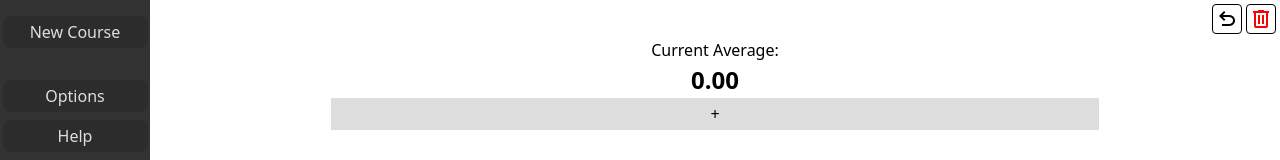
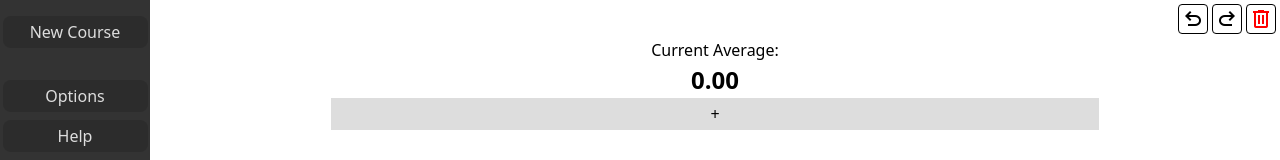
Before and after one commit to GuterBenutzername/cut-your-losses, a React (Vite) app: page / in a window 1280 px wide. Shown: the top 160 px of the page. Built offline with nearby package versions, Linux system fonts and the light colour scheme.

Commit message:
feat: add redos and make undo-redo work with assignment modifications

```diff
--- a/src/pages/App.tsx
+++ b/src/pages/App.tsx
@@ -1,14 +1,25 @@
 import { useState, useEffect } from "react";
-import { fakeCourse, Course, isCourseArray } from "../backend";
+import { fakeCourse, Course, isCourseArray, Assignment } from "../backend";
 import CourseTemplate from "./templates/course";
 import Sidebar from "./templates/organisms/sidebar/sidebar";
 import "./app.css";
 import produce, { applyPatches, type Patch } from "immer";
+
+function arrayEquals(a: unknown, b: unknown) {
+  return (
+    Array.isArray(a) &&
+    Array.isArray(b) &&
+    a.length === b.length &&
+    a.every((val, index) => val === b[index])
+  );
+}
+
 function App() {
   const [courses, setCourses] = useState<Course[]>(
-    localStorage.getItem("courses") === null || !isCourseArray(JSON.parse(localStorage.getItem("courses")!))
+    localStorage.getItem("courses") === null ||
+      !isCourseArray(JSON.parse(localStorage.getItem("courses")!))
       ? []
-      : JSON.parse(localStorage.getItem("courses")!) as Course[]
+      : (JSON.parse(localStorage.getItem("courses")!) as Course[])
   );
   const [coursePatches, setCoursePatches] = useState<
     Array<{ undo: Patch[]; redo: Patch[] }>
@@ -30,14 +41,10 @@ function App() {
           draft.shift();
           setCurrentVersion(currentVersion - 1);
         }
-      })
-    );
-  };
 
-  const onModifyCourse = (nextCourseState: Course, index: number) => {
-    setCourses(
-      produce(courses, (draft) => {
-        draft[index] = nextCourseState;
+        if (currentVersion < coursePatches.length - 1) {
+          draft.splice(currentVersion + 2)
+        }
       })
     );
   };
@@ -45,6 +52,11 @@ function App() {
   const onUndo = () => {
     setCourses(applyPatches(courses, coursePatches[currentVersion].undo));
     setCurrentVersion(currentVersion - 1);
+  };
+
+  const onRedo = () => {
+    setCourses(applyPatches(courses, coursePatches[currentVersion + 1].redo));
+    setCurrentVersion(currentVersion + 1);
   };
 
   const onCreateCourse = (name: string) => {
@@ -76,6 +88,98 @@ function App() {
 
   const currentCourse =
     courses.length > 0 ? courses[courseIndex] : new Course("", []);
+  const onModifyAssignment = (
+    event: { target: { value: string } },
+    assignmentIndex: number,
+    property: "name" | "grade" | "weight" | "theoretical"
+  ) => {
+    const nextCoursesState = produce(
+      courses,
+      (draft) => {
+        const toChange = draft[courseIndex]?.assignments[assignmentIndex];
+        const newValue = toChange.theoretical; // Ensure no race conditions occur if this property is changed
+        switch (property) {
+          case "name":
+            toChange.name = event.target.value;
+            break;
+          case "weight":
+            if (
+              Number(event.target.value) <= 1 &&
+              Number(event.target.value) > 0
+            ) {
+              toChange.weight = Number(event.target.value);
+            }
+
+            break;
+          case "grade":
+            if (Number(event.target.value) >= 0) {
+              toChange.grade = Number(event.target.value);
+            }
+
+            break;
+          case "theoretical":
+            toChange.theoretical = !newValue;
+            break;
+          default:
+            break;
+        }
+      },
+      (patches: Patch[], inversePatches: Patch[]) => {
+        setCoursePatches(
+          produce(coursePatches, (draft) => {
+            if (
+              arrayEquals(
+                coursePatches[coursePatches.length - 1]?.redo[0].path,
+                patches[0].path
+              )
+            ) {
+              draft[currentVersion] = {
+                undo: draft[currentVersion].undo,
+                redo: patches,
+              };
+            } else {
+              draft[currentVersion + 1] = {
+                undo: inversePatches,
+                redo: patches,
+              };
+              setCurrentVersion(currentVersion + 1);
+              if (draft.length > 100) {
+                draft.shift();
+                setCurrentVersion(currentVersion - 1);
+              }
+            }
+
+            if (currentVersion < coursePatches.length - 1) {
+              draft.splice(currentVersion + 2)
+            }
+          })
+        );
+      }
+    );
+    setCourses(nextCoursesState);
+  };
+
+  const onDeleteAssignment = (assignmentIndex: number) => {
+    const nextCoursesState = produce(
+      courses,
+      (draft) => {
+        draft[courseIndex]?.assignments.splice(assignmentIndex, 1);
+      },
+      saveChanges
+    );
+    setCourses(nextCoursesState);
+  };
+
+  const onAddAssignment = () => {
+    const nextCoursesState = produce(
+      courses,
+      (draft) => {
+        draft[courseIndex]?.assignments.unshift(new Assignment("", 0, 0));
+      },
+      saveChanges
+    );
+    setCourses(nextCoursesState);
+  };
 
   return (
     <>
@@ -90,8 +194,11 @@ function App() {
           course={currentCourse}
           courseIndex={courseIndex}
           onDeleteCourse={onDeleteCourse}
-          onModifyCourse={onModifyCourse}
+          onModifyAssignment={onModifyAssignment}
+          onDeleteAssignment={onDeleteAssignment}
+          onAddAssignment={onAddAssignment}
           onUndo={onUndo}
+          onRedo={onRedo}
         />
       </div>
     </>
--- a/src/pages/templates/course.tsx
+++ b/src/pages/templates/course.tsx
@@ -7,74 +7,33 @@ import Averages from "./organisms/averages";
 export default function CourseTemplate({
   course,
   courseIndex,
-  onModifyCourse,
+  onModifyAssignment,
+  onDeleteAssignment,
+  onAddAssignment,
   onDeleteCourse,
   onUndo,
+  onRedo,
 }: {
   course: Course;
   courseIndex: number;
-  onModifyCourse: (nextCourseState: Course, index: number) => void;
+  onModifyAssignment: (
+    event: { target: { value: string } },
+    index: number,
+    property: "name" | "grade" | "weight" | "theoretical"
+  ) => void;
+  onDeleteAssignment: (index: number) => void;
+  onAddAssignment: () => void;
   onDeleteCourse: (index: number) => void;
   onUndo: () => void;
+  onRedo: () => void;
 }) {
-  const onModifyAssignment = (
-    event: { target: { value: string } },
-    assignmentIndex: number,
-    property: "name" | "grade" | "weight" | "theoretical"
-  ) => {
-    const nextCourseState = produce(course, (draft) => {
-      const newValue = draft.assignments[assignmentIndex].theoretical; // Ensure no race conditions occur if this property is changed
-      switch (property) {
-        case "name":
-          draft.assignments[assignmentIndex].name = event.target.value;
-          break;
-        case "weight":
-          if (
-            Number(event.target.value) <= 1 &&
-            Number(event.target.value) > 0
-          ) {
-            draft.assignments[assignmentIndex].weight = Number(
-              event.target.value
-            );
-          }
 
-          break;
-        case "grade":
-          if (Number(event.target.value) >= 0) {
-            draft.assignments[assignmentIndex].grade = Number(
-              event.target.value
-            );
-          }
-
-          break;
-        case "theoretical":
-          draft.assignments[assignmentIndex].theoretical = !newValue;
-          break;
-        default:
-          break;
-      }
-    });
-    onModifyCourse(nextCourseState, courseIndex);
-  };
-
-  const onDeleteAssignment = (assignmentIndex: number) => {
-    const nextCourseState = produce(course, (draft) => {
-      draft.assignments.splice(assignmentIndex, 1);
-    });
-    onModifyCourse(nextCourseState, courseIndex);
-  };
-
-  const onAddAssignment = () => {
-    const nextCourseState = produce(course, (draft) => {
-      draft.assignments.unshift(new Assignment("", 0, 0))
-    })
-    onModifyCourse(nextCourseState, courseIndex);
-  }
 
   return (
     <div>
       <ActionButtons
         onUndo={onUndo}
+        onRedo={onRedo}
         onDeleteCourse={() => {
           onDeleteCourse(courseIndex);
         }}
--- a/src/pages/templates/organisms/molecules/actionButtons/actionButtons.css
+++ b/src/pages/templates/organisms/molecules/actionButtons/actionButtons.css
@@ -28,3 +28,13 @@
   align-items: center;
   justify-content: center;
 }
+
+.redo-button {
+  border-radius: 4px;
+  padding: 2px;
+  height: min-content;
+  width: min-content;
+  display: flex;
+  align-items: center;
+  justify-content: center;
+}
--- a/src/pages/templates/organisms/molecules/actionButtons/actionButtons.tsx
+++ b/src/pages/templates/organisms/molecules/actionButtons/actionButtons.tsx
@@ -3,9 +3,11 @@ import "./actionbuttons.css";
 export default function ActionButtons({
   onDeleteCourse,
   onUndo,
+  onRedo,
 }: {
   onDeleteCourse: () => void;
   onUndo: () => void;
+  onRedo: () => void;
 }) {
   return (
     <span className="action-buttons">
@@ -20,6 +22,15 @@ export default function ActionButtons({
       </button>
       <button
         type="button"
+        className="redo-button"
+        onClick={() => {
+          onRedo();
+        }}
+      >
+        <span className="material-symbols-outlined">redo</span>
+      </button>
+      <button
+        type="button"
         className="delete-button"
         onClick={() => {
           onDeleteCourse();
```
